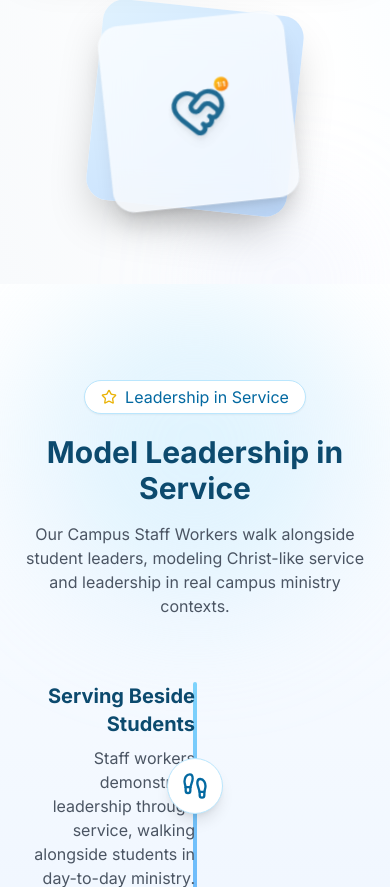
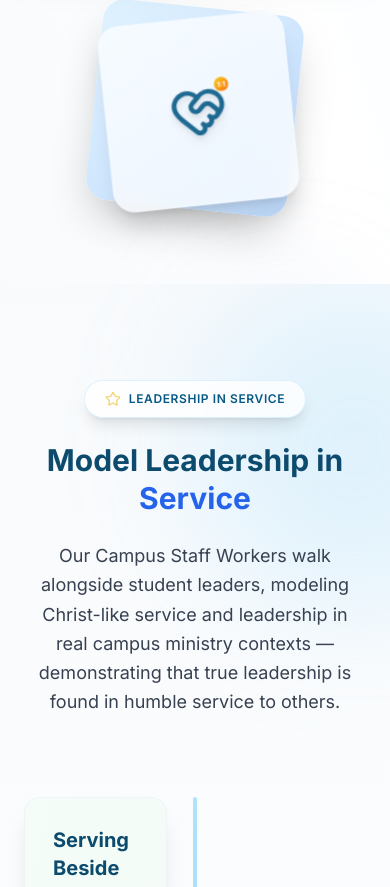
Before and after one commit to natisolomon26/evasue, a Next.js app: page /page/student/leadership in a window 390 px wide. Shown: the part 4155-5042 px from the top of the page. Built offline with nearby package versions, Linux system fonts and the light colour scheme.

Commit message:
model leadership

```diff
--- a/src/components/student/ModelLeadership.tsx
+++ b/src/components/student/ModelLeadership.tsx
@@ -1,116 +1,222 @@
 "use client";
 
-import { motion } from "framer-motion";
+import { motion, useScroll, useTransform } from "framer-motion";
+import { useRef } from "react";
 import { Flame, Compass, Footprints, Star } from "lucide-react";
 
 export default function ModelLeadership() {
+  const sectionRef = useRef(null);
+  const { scrollYProgress } = useScroll({
+    target: sectionRef,
+    offset: ["start center", "end center"],
+  });
+
+  // Parallax effect for background elements
+  const backgroundY = useTransform(scrollYProgress, [0, 1], ["0%", "10%"]);
+
+  const timelineItems = [
+    {
+      title: "Serving Beside Students",
+      description: "Staff workers demonstrate leadership through service, walking alongside students in day-to-day ministry — showing that true leadership is found in humble service.",
+      icon: <Footprints className="w-7 h-7 text-white/80" />,
+      color: "from-green-500 to-green-600",
+      position: "right" as const
+    },
+    {
+      title: "Guiding With Wisdom",
+      description: "Leaders model how to prayerfully navigate challenges, decisions, and ministry opportunities with biblical wisdom — leading with both heart and mind.",
+      icon: <Compass className="w-7 h-7 text-white/90" />,
+      color: "from-red-500 to-red-600",
+      position: "left" as const
+    },
+    {
+      title: "Teaching Servant Leadership",
+      description: "Students observe true leadership in action — service, humility, integrity, and Christlike compassion — learning that leadership is about lifting others.",
+      icon: <Flame className="w-7 h-7 text-white/80" />,
+      color: "from-yellow-500 to-yellow-600",
+      position: "right" as const
+    },
+  ];
+
   return (
-    <section className="relative py-24 bg-gradient-to-b from-white via-blue-50 to-sky-100 overflow-hidden">
+    <section
+      ref={sectionRef}
+      className="relative py-24 bg-gradient-to-b from-slate-50 via-white to-sky-50 overflow-hidden"
+    >
+      {/* Floating Background Elements */}
+      <motion.div
+        className="absolute inset-0 pointer-events-none"
+        style={{ y: backgroundY }}
+      >
+        <motion.div
+          className="absolute top-0 left-1/2 -translate-x-1/2 w-80 h-80 bg-sky-300/20 rounded-full blur-3xl"
+          animate={{
+            y: [-10, 10, -10],
+            scale: [1, 1.05, 1]
+          }}
+          transition={{
+            duration: 6,
+            repeat: Infinity,
+            ease: "easeInOut"
+          }}
+        />
+        <motion.div
+          className="absolute bottom-0 right-20 w-56 h-56 bg-blue-300/15 rounded-full blur-2xl"
+          animate={{
+            y: [15, -15, 15],
+            scale: [1, 1.1, 1]
+          }}
+          transition={{
+            duration: 8,
+            repeat: Infinity,
+            ease: "easeInOut",
+            delay: 1
+          }}
+        />
+      </motion.div>
 
-      {/* Background glow */}
-      <div className="absolute inset-0 pointer-events-none">
-        <div className="absolute top-0 left-1/2 -translate-x-1/2 w-80 h-80 bg-sky-200/40 rounded-full blur-3xl" />
-        <div className="absolute bottom-0 right-20 w-56 h-56 bg-blue-300/30 rounded-full blur-2xl" />
-      </div>
+      {/* Decorative floating elements */}
+      <motion.div
+        className="absolute top-1/4 left-1/4 w-12 h-12 bg-sky-400/20 rounded-full blur-xl"
+        animate={{
+          y: [-15, 15, -15],
+          scale: [1, 1.1, 1]
+        }}
+        transition={{
+          duration: 5,
+          repeat: Infinity,
+          ease: "easeInOut",
+          delay: 0.5
+        }}
+      />
+      <motion.div
+        className="absolute bottom-1/4 right-1/4 w-16 h-16 bg-orange-400/20 rounded-full blur-xl"
+        animate={{
+          y: [10, -10, 10],
+          scale: [1, 1.05, 1]
+        }}
+        transition={{
+          duration: 6,
+          repeat: Infinity,
+          ease: "easeInOut",
+          delay: 1.5
+        }}
+      />
 
       <div className="relative max-w-6xl mx-auto px-6">
 
         {/* Section Header */}
         <motion.div
+          initial={{ opacity: 0, y: 30 }}
+          whileInView={{ opacity: 1, y: 0 }}
+          transition={{ duration: 0.8, delay: 0.1 }}
+          viewport={{ once: true }}
+          className="text-center mb-20"
+        >
+          <motion.div
+            initial={{ opacity: 0, scale: 0.9 }}
+            whileInView={{ opacity: 1, scale: 1 }}
+            transition={{ duration: 0.6, delay: 0.1 }}
+            className="inline-flex items-center gap-2 px-5 py-2.5 bg-white/80 backdrop-blur-sm border border-sky-200/50 rounded-full text-sky-800 shadow-lg"
+          >
+            <Star className="w-4 h-4 text-yellow-500 animate-pulse" />
+            <span className="text-xs font-semibold uppercase tracking-wider">
+              Leadership in Service
+            </span>
+          </motion.div>
+
+          <motion.h2
             initial={{ opacity: 0, y: 20 }}
             whileInView={{ opacity: 1, y: 0 }}
-          transition={{ duration: 0.7 }}
+            transition={{ duration: 0.7, delay: 0.2 }}
             viewport={{ once: true }}
-          className="text-center mb-16"
+            className="text-3xl md:text-5xl font-bold text-sky-900 mt-6 leading-tight"
           >
-          <div className="inline-flex items-center gap-2 px-4 py-1 bg-white shadow-sm border border-sky-200 rounded-full text-sky-700">
-            <Star className="w-4 h-4 text-yellow-500" />
-            Leadership in Service
-          </div>
+            Model Leadership in <span className="text-blue-600">Service</span>
+          </motion.h2>
 
-          <h2 className="text-3xl md:text-4xl font-bold text-sky-900 mt-5">
-            Model Leadership in Service
-          </h2>
-
-          <p className="text-gray-600 max-w-2xl mx-auto mt-4">
-            Our Campus Staff Workers walk alongside student leaders, modeling
-            Christ-like service and leadership in real campus ministry contexts.
-          </p>
+          <motion.p
+            initial={{ opacity: 0, y: 20 }}
+            whileInView={{ opacity: 1, y: 0 }}
+            transition={{ duration: 0.7, delay: 0.3 }}
+            viewport={{ once: true }}
+            className="text-gray-700 max-w-3xl mx-auto mt-6 text-lg leading-relaxed"
+          >
+            Our Campus Staff Workers walk alongside student leaders, modeling Christ-like service and leadership in real campus ministry contexts — demonstrating that true leadership is found in humble service to others.
+          </motion.p>
         </motion.div>
 
         {/* Vertical Timeline Section */}
-        <div className="relative max-w-3xl mx-auto">
+        <div className="relative max-w-4xl mx-auto">
+          {/* Vertical Line */}
+          <div className="absolute left-1/2 -translate-x-1/2 top-0 bottom-0 w-1 bg-gradient-to-b from-sky-400/40 via-blue-500/50 to-sky-400/40 rounded-full shadow-lg" />
 
-          {/* Vertical Line */}
-          <div className="absolute left-1/2 -translate-x-1/2 top-0 bottom-0 w-1 bg-gradient-to-b from-sky-300 via-blue-400 to-sky-300 rounded-full" />
+          {/* Timeline Items */}
+          {timelineItems.map((item, index) => (
+            <motion.div
+              key={index}
+              initial={{ opacity: 0, x: item.position === 'right' ? 50 : -50 }}
+              whileInView={{ opacity: 1, x: 0 }}
+              transition={{ duration: 0.8, delay: index * 0.2 + 0.4 }}
+              viewport={{ once: true }}
+              className={`relative mb-24 flex items-center gap-8 ${item.position === 'right' ? 'flex-row' : 'flex-row-reverse'}`}
+            >
+              {/* Content Card */}
+              <div className={`w-5/12 ${item.position === 'right' ? 'text-left' : 'text-right'}`}>
+                <motion.div
+                  whileHover={{ scale: 1.02 }}
+                  transition={{ type: "spring", stiffness: 300 }}
+                  className="bg-white/90 backdrop-blur-sm shadow-xl rounded-2xl p-7 border border-slate-200/50 hover:shadow-2xl transition-all duration-300 relative overflow-hidden"
+                >
+                  {/* Gradient overlay */}
+                  <div className={`absolute inset-0 bg-gradient-to-br ${item.color} opacity-5 -z-10`}></div>
 
-          {/* ITEM 1 */}
-          <motion.div
-            initial={{ opacity: 0, x: -40 }}
-            whileInView={{ opacity: 1, x: 0 }}
-            transition={{ duration: 0.7 }}
-            viewport={{ once: true }}
-            className="relative mb-20 flex items-center gap-8"
-          >
-            <div className="w-1/2 text-right">
-              <h4 className="text-xl font-bold text-sky-900">Serving Beside Students</h4>
-              <p className="text-gray-600 mt-2">
-                Staff workers demonstrate leadership through service, walking
-                alongside students in day-to-day ministry.
+                  <h4 className="text-xl font-bold text-sky-900 mb-3">
+                    {item.title}
+                  </h4>
+                  <p className="text-gray-700 leading-relaxed">
+                    {item.description}
                   </p>
+                </motion.div>
               </div>
 
               {/* Icon at center line */}
-            <div className="absolute left-1/2 -translate-x-1/2 bg-white shadow-lg border border-sky-200 w-14 h-14 rounded-full flex items-center justify-center">
-              <Footprints className="w-7 h-7 text-sky-700" />
+              <motion.div
+                initial={{ scale: 0 }}
+                whileInView={{ scale: 1 }}
+                transition={{ duration: 0.5, delay: index * 0.2 + 0.6 }}
+                className="absolute left-1/2 -translate-x-1/2 w-16 h-16 bg-white shadow-2xl border border-slate-200 rounded-full flex items-center justify-center z-10 group"
+              >
+                <div className={`w-12 h-12 rounded-full bg-gradient-to-br ${item.color} flex items-center justify-center text-white shadow-lg group-hover:scale-110 transition-transform duration-300`}>
+                  {item.icon}
                 </div>
               </motion.div>
-
-          {/* ITEM 2 */}
-          <motion.div
-            initial={{ opacity: 0, x: 40 }}
-            whileInView={{ opacity: 1, x: 0 }}
-            transition={{ duration: 0.7 }}
-            viewport={{ once: true }}
-            className="relative mb-20 flex items-center gap-8"
-          >
-            {/* Icon */}
-            <div className="absolute left-1/2 -translate-x-1/2 bg-white shadow-lg border border-blue-200 w-14 h-14 rounded-full flex items-center justify-center">
-              <Compass className="w-7 h-7 text-blue-700" />
+            </motion.div>
+          ))}
         </div>
 
-            <div className="w-1/2 ml-auto">
-              <h4 className="text-xl font-bold text-sky-900">Guiding With Wisdom</h4>
-              <p className="text-gray-600 mt-2">
-                Leaders model how to prayerfully navigate challenges, decisions,
-                and ministry opportunities with biblical wisdom.
-              </p>
-            </div>
+        {/* Bottom CTA */}
+        <motion.div
+          initial={{ opacity: 0, y: 30 }}
+          whileInView={{ opacity: 1, y: 0 }}
+          transition={{ duration: 0.8, delay: 1.2 }}
+          viewport={{ once: true }}
+          className="text-center mt-16"
+        >
+          <motion.button
+            whileHover={{ scale: 1.05 }}
+            whileTap={{ scale: 0.95 }}
+            className="group relative inline-flex items-center gap-3 px-8 py-4 bg-gradient-to-r from-sky-500 to-sky-600 text-white font-semibold rounded-full shadow-lg hover:shadow-2xl transition-all duration-300 overflow-hidden"
+          >
+            <span className="relative z-10 flex items-center gap-2">
+              <svg xmlns="http://www.w3.org/2000/svg" className="h-5 w-5" viewBox="0 0 20 20" fill="currentColor">
+                <path fillRule="evenodd" d="M10 18a8 8 0 100-16 8 8 0 000 16zm3.707-8.707l-3-3a1 1 0 00-1.414 0l-3 3a1 1 0 001.414 1.414L9 9.414V13a1 1 0 102 0V9.414l1.293 1.293a1 1 0 001.414-1.414z" clipRule="evenodd" />
+              </svg>
+              Meet Our Staff
+            </span>
+            <span className="absolute inset-0 bg-gradient-to-r from-sky-600 to-sky-700 opacity-0 group-hover:opacity-100 transition-opacity duration-300"></span>
+          </motion.button>
         </motion.div>
-
-          {/* ITEM 3 */}
-          <motion.div
-            initial={{ opacity: 0, x: -40 }}
-            whileInView={{ opacity: 1, x: 0 }}
-            transition={{ duration: 0.7 }}
-            viewport={{ once: true }}
-            className="relative mb-20 flex items-center gap-8"
-          >
-            <div className="w-1/2 text-right">
-              <h4 className="text-xl font-bold text-sky-900">Teaching Servant Leadership</h4>
-              <p className="text-gray-600 mt-2">
-                Students observe true leadership in action — service, humility,
-                integrity, and Christlike compassion.
-              </p>
-            </div>
-
-            {/* Icon */}
-            <div className="absolute left-1/2 -translate-x-1/2 bg-white shadow-lg border border-sky-200 w-14 h-14 rounded-full flex items-center justify-center">
-              <Flame className="w-7 h-7 text-orange-600" />
-            </div>
-          </motion.div>
-
-        </div>
       </div>
     </section>
   );
```
Lines whose indentation alone changed are shown as unchanged.
